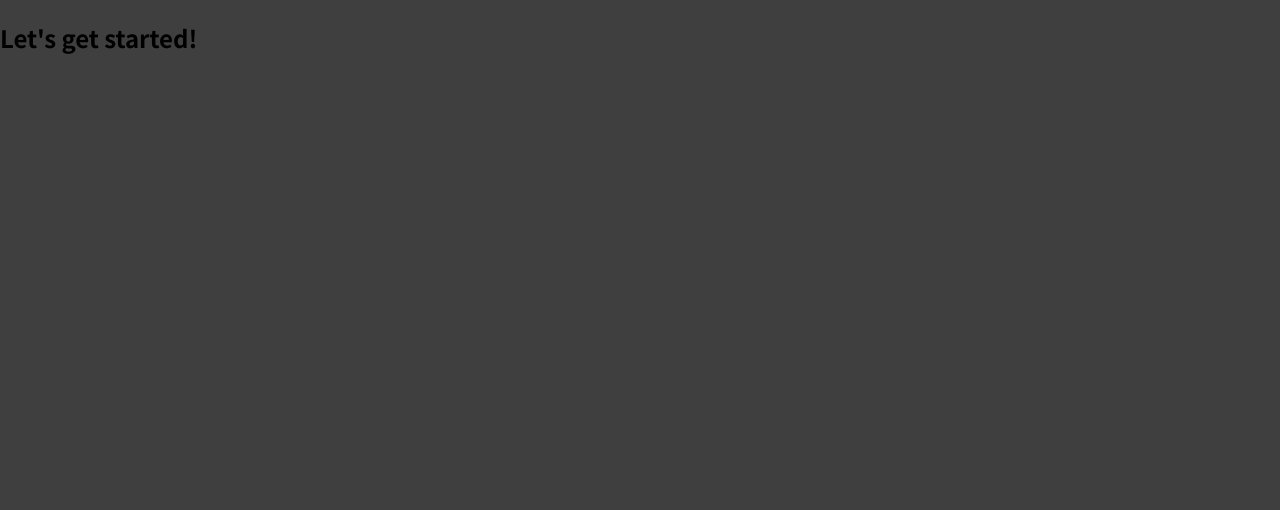
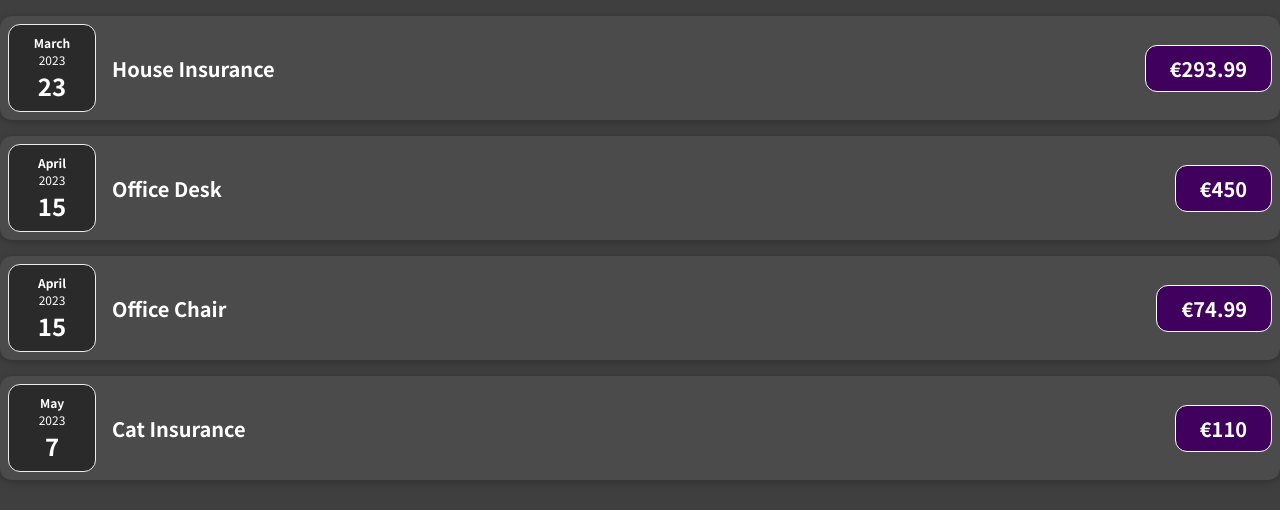
Before and after one commit to smartinuk88/rcc-expense-tracker, a JavaScript app: page / in a window 1280 px wide. Shown: the top 510 px of the page. Built offline with nearby package versions, Linux system fonts and the light colour scheme.

Commit message:
Create ExpenseDate and ExpenseItem components with styling

```diff
--- a/src/App.js
+++ b/src/App.js
@@ -1,7 +1,51 @@
+import ExpenseItem from "./components/ExpenseItem";
+
 function App() {
+  const expenses = [
+    {
+      title: "House Insurance",
+      amount: 293.99,
+      date: new Date(2023, 2, 23),
+    },
+    {
+      title: "Office Desk",
+      amount: 450,
+      date: new Date(2023, 3, 15),
+    },
+    {
+      title: "Office Chair",
+      amount: 74.99,
+      date: new Date(2023, 3, 15),
+    },
+    {
+      title: "Cat Insurance",
+      amount: 110,
+      date: new Date(2023, 4, 7),
+    },
+  ];
+
   return (
     <div>
-      <h2>Let's get started!</h2>
+      <ExpenseItem
+        title={expenses[0].title}
+        amount={expenses[0].amount}
+        date={expenses[0].date}
+      />
+      <ExpenseItem
+        title={expenses[1].title}
+        amount={expenses[1].amount}
+        date={expenses[1].date}
+      />
+      <ExpenseItem
+        title={expenses[2].title}
+        amount={expenses[2].amount}
+        date={expenses[2].date}
+      />
+      <ExpenseItem
+        title={expenses[3].title}
+        amount={expenses[3].amount}
+        date={expenses[3].date}
+      />
     </div>
   );
 }
--- /dev/null
+++ b/src/components/ExpenseDate.css
@@ -0,0 +1,26 @@
+.expense-date {
+  display: flex;
+  flex-direction: column;
+  width: 5.5rem;
+  height: 5.5rem;
+  border: 1px solid #ececec;
+  background-color: #2a2a2a;
+  color: white;
+  border-radius: 12px;
+  align-items: center;
+  justify-content: center;
+}
+
+.expense-date__month {
+  font-size: 0.75rem;
+  font-weight: bold;
+}
+
+.expense-date__year {
+  font-size: 0.75rem;
+}
+
+.expense-date__day {
+  font-size: 1.5rem;
+  font-weight: bold;
+}
--- /dev/null
+++ b/src/components/ExpenseDate.js
@@ -0,0 +1,17 @@
+import "./ExpenseDate.css";
+
+function ExpenseDate({ date }) {
+  const day = date.toLocaleString("en-GB", { day: "numeric" });
+  const month = date.toLocaleString("en-GB", { month: "long" });
+  const year = date.getFullYear();
+
+  return (
+    <div className="expense-date">
+      <div className="expense-date__month">{month}</div>
+      <div className="expense-date__year">{year}</div>
+      <div className="expense-date__day">{day}</div>
+    </div>
+  );
+}
+
+export default ExpenseDate;
--- /dev/null
+++ b/src/components/ExpenseItem.css
@@ -0,0 +1,55 @@
+.expense-item {
+  display: flex;
+  justify-content: space-between;
+  align-items: center;
+  box-shadow: 0 2px 8px rgba(0, 0, 0, 0.25);
+  padding: 0.5rem;
+  margin: 1rem 0;
+  border-radius: 12px;
+  background-color: #4b4b4b;
+}
+
+.expense-item__description {
+  display: flex;
+  flex-direction: column;
+  gap: 1rem;
+  align-items: flex-end;
+  flex-flow: column-reverse;
+  justify-content: flex-start;
+  flex: 1;
+}
+
+.expense-item h2 {
+  font-size: 1rem;
+  flex: 1;
+  margin: 0 1rem;
+  color: white;
+}
+
+.expense-item__price {
+  font-size: 1rem;
+  font-weight: bold;
+  color: white;
+  background-color: #40005d;
+  border: 1px solid white;
+  padding: 0.5rem;
+  border-radius: 12px;
+}
+
+@media (min-width: 580px) {
+  .expense-item__description {
+    flex-direction: row;
+    align-items: center;
+    justify-content: flex-start;
+    flex: 1;
+  }
+
+  .expense-item__description h2 {
+    font-size: 1.25rem;
+  }
+
+  .expense-item__price {
+    font-size: 1.25rem;
+    padding: 0.5rem 1.5rem;
+  }
+}
--- /dev/null
+++ b/src/components/ExpenseItem.js
@@ -0,0 +1,16 @@
+import ExpenseDate from "./ExpenseDate";
+import "./ExpenseItem.css";
+
+function ExpenseItem({ title, amount, date }) {
+  return (
+    <div className="expense-item">
+      <ExpenseDate date={date} />
+      <div className="expense-item__description">
+        <h2>{title}</h2>
+        <div className="expense-item__price">€{amount}</div>
+      </div>
+    </div>
+  );
+}
+
+export default ExpenseItem;
```
